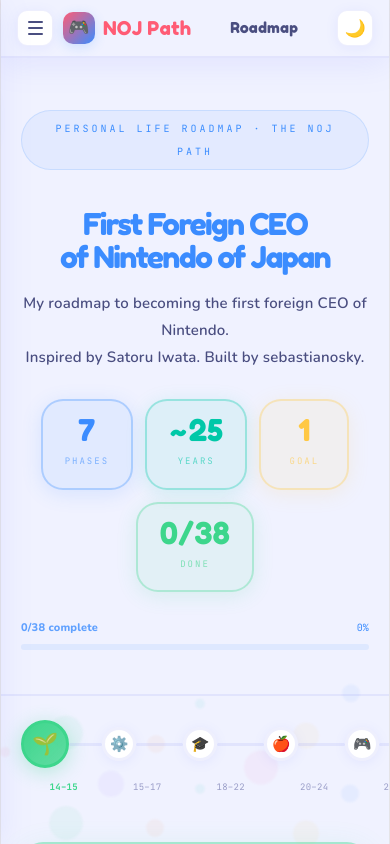
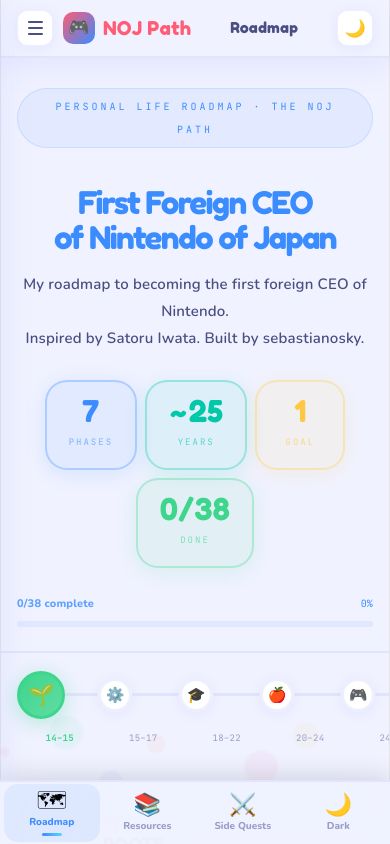
Before and after one commit to slclvx/noj-roadmap, a React (Vite) app: page / in a window 390 px wide. Shown: the top 844 px of the page. Built offline with nearby package versions, Linux system fonts and the light colour scheme.

Commit message:
Update App.jsx

```diff
--- a/src/App.jsx
+++ b/src/App.jsx
@@ -318,18 +318,18 @@
   return (
     <div>
       {/* Hero */}
-      <div style={{padding:"52px 20px 44px",maxWidth:900,margin:"0 auto",textAlign:"center",borderBottom:`2px solid ${t.border}`}}>
+      <div className="noj-hero" style={{padding:"52px 20px 44px",maxWidth:900,margin:"0 auto",textAlign:"center",borderBottom:`2px solid ${t.border}`}}>
         <div style={{display:"inline-flex",marginBottom:18,padding:"6px 20px",background:`${C.blue}12`,borderRadius:99,border:`1.5px solid ${C.blue}28`}}>
           <span style={{fontFamily:"'JetBrains Mono',monospace",fontSize:10,letterSpacing:3,color:C.blue,textTransform:"uppercase"}}>Personal Life Roadmap · The NOJ Path</span>
         </div>
-        <h1 style={{fontFamily:"'Fredoka One',cursive",fontSize:"clamp(30px,6vw,64px)",lineHeight:1.1,marginBottom:16,color:dark?C.sky:C.blue}}>
+        <h1 className="noj-title" style={{fontFamily:"'Fredoka One',cursive",fontSize:"clamp(30px,6vw,64px)",lineHeight:1.1,marginBottom:16,color:dark?C.sky:C.blue}}>
           First Foreign CEO<br/>of Nintendo of Japan
         </h1>
         <p style={{fontFamily:"'Nunito',sans-serif",fontSize:15,color:t.sub,fontWeight:600,lineHeight:1.8,maxWidth:460,margin:"0 auto 28px"}}>
           My roadmap to becoming the first foreign CEO of Nintendo.<br/>
           Inspired by Satoru Iwata. Built by sebastianosky.
         </p>
-        <div style={{display:"flex",justifyContent:"center",gap:12,flexWrap:"wrap",marginBottom:24}}>
+        <div className="noj-stat-cards" style={{display:"flex",justifyContent:"center",gap:12,flexWrap:"wrap",marginBottom:24}}>
           <StatCard value="7"   label="Phases" color={C.blue}   dark={dark}/>
           <StatCard value="~25" label="Years"  color={C.teal}   dark={dark}/>
           <StatCard value="1"   label="Goal"   color={C.yellow} dark={dark}/>
@@ -342,7 +342,7 @@
       </div>
 
       {/* Timeline */}
-      <div style={{maxWidth:900,margin:"0 auto",padding:"24px 20px 0",overflowX:"auto"}}>
+      <div className="noj-timeline" style={{maxWidth:900,margin:"0 auto",padding:"24px 20px 0",overflowX:"auto"}}>
         <div style={{display:"flex",alignItems:"center",minWidth:520}}>
           {PHASES.map((p,i)=>(
             <div key={p.id} style={{display:"flex",alignItems:"center",flex:i<PHASES.length-1?1:0}}>
@@ -702,14 +702,40 @@
         html,body{background:${t.bg};margin:0;padding:0;}
         @keyframes fadeSlide{from{opacity:0;transform:translateY(10px);}to{opacity:1;transform:translateY(0);}}
         @keyframes floatDot{0%,100%{transform:translateY(0);}50%{transform:translateY(-14px);}}
-        button{font-family:inherit;outline:none;}
+        @keyframes popIn{from{opacity:0;transform:scale(0.9);}to{opacity:1;transform:scale(1);}}
+        button{font-family:inherit;outline:none;-webkit-tap-highlight-color:transparent;}
         input,textarea{outline:none;font-family:inherit;}
         ::-webkit-scrollbar{width:5px;height:5px;}
         ::-webkit-scrollbar-track{background:transparent;}
         ::-webkit-scrollbar-thumb{background:${dark?"#2a3060":"#c0c8f0"};border-radius:99px;}
+
+        /* ── Mobile bottom nav ── */
+        .noj-bottom-nav{display:none;}
+        @media(max-width:640px){
+          .noj-bottom-nav{
+            display:flex;position:fixed;bottom:0;left:0;right:0;z-index:200;
+            background:${t.nav};backdrop-filter:blur(24px) saturate(1.8);
+            border-top:2px solid ${t.border};height:64px;
+            align-items:center;justify-content:space-around;padding:0 4px;
+            box-shadow:0 -4px 24px rgba(0,0,0,0.12);
+          }
+          .noj-page-wrap{padding-bottom:72px;}
+          .noj-hero{padding:30px 16px 24px!important;}
+          .noj-stat-cards{gap:8px!important;}
+          .noj-stat-card{padding:10px 14px!important;min-width:72px!important;}
+          .noj-phase-btn{padding:13px 14px!important;gap:10px!important;}
+          .noj-phase-num{font-size:20px!important;min-width:36px!important;}
+          .noj-quest-grid{grid-template-columns:1fr!important;}
+          .noj-filter{padding:14px 16px 6px!important;}
+          .noj-timeline{padding:18px 16px 0!important;}
+          .noj-book-row{flex-direction:column;gap:8px!important;}
+          .noj-sidebar{width:240px!important;}
+          .noj-title{font-size:clamp(26px,8vw,52px)!important;}
+          .noj-h2{font-size:clamp(22px,7vw,40px)!important;}
+        }
       `}</style>
 
-      {/* Floating background dots */}
+      {/* Floating bg dots */}
       <div style={{position:"fixed",inset:0,pointerEvents:"none",zIndex:0,overflow:"hidden"}}>
         {BG_DOTS.map((d,i)=>(
           <div key={i} style={{position:"absolute",left:`${d.x}%`,top:`${d.y}%`,width:d.size,height:d.size,borderRadius:"50%",background:d.color,opacity:dark?0.04:0.06,animation:`floatDot ${d.dur}s ease-in-out infinite`,animationDelay:`${d.delay}s`,filter:"blur(1px)"}}/>
@@ -717,29 +743,27 @@
       </div>
 
       {/* Sidebar overlay */}
-      {sidebar&&<div onClick={()=>setSidebar(false)} style={{position:"fixed",inset:0,zIndex:150,background:"rgba(0,0,0,0.35)",backdropFilter:"blur(4px)"}}/>}
+      {sidebar&&<div onClick={()=>setSidebar(false)} style={{position:"fixed",inset:0,zIndex:150,background:"rgba(0,0,0,0.4)",backdropFilter:"blur(4px)"}}/>}
 
       {/* Sidebar */}
-      <div style={{position:"fixed",top:0,left:0,bottom:0,width:256,zIndex:160,background:t.nav,backdropFilter:"blur(24px) saturate(1.8)",borderRight:`2px solid ${t.border}`,boxShadow:t.shadow,transform:sidebar?"translateX(0)":"translateX(-100%)",transition:"transform 0.28s cubic-bezier(0.34,1.1,0.64,1)",display:"flex",flexDirection:"column"}}>
+      <div className="noj-sidebar" style={{position:"fixed",top:0,left:0,bottom:0,width:256,zIndex:160,background:t.nav,backdropFilter:"blur(24px) saturate(1.8)",borderRight:`2px solid ${t.border}`,boxShadow:t.shadow,transform:sidebar?"translateX(0)":"translateX(-100%)",transition:"transform 0.28s cubic-bezier(0.34,1.1,0.64,1)",display:"flex",flexDirection:"column"}}>
         <div style={{padding:"22px 20px 16px",borderBottom:`1.5px solid ${t.border}`,display:"flex",alignItems:"center",justifyContent:"space-between"}}>
           <div style={{display:"flex",alignItems:"center",gap:10}}>
-            <div style={{width:34,height:34,borderRadius:12,background:`linear-gradient(135deg,${C.red},${C.blue})`,display:"flex",alignItems:"center",justifyContent:"center",fontSize:18,boxShadow:`0 3px 14px ${C.blue}44`}}>🎮</div>
+            <div style={{width:34,height:34,borderRadius:12,background:`linear-gradient(135deg,${C.red},${C.blue})`,display:"flex",alignItems:"center",justifyContent:"center",fontSize:18}}>🎮</div>
             <span style={{fontFamily:"'Fredoka One',cursive",fontSize:20,color:C.red}}>NOJ Path</span>
           </div>
-          <button onClick={()=>setSidebar(false)} style={{background:"none",border:"none",cursor:"pointer",fontSize:22,color:t.mute,lineHeight:1}}>✕</button>
+          <button onClick={()=>setSidebar(false)} style={{background:"none",border:"none",cursor:"pointer",fontSize:22,color:t.mute}}>✕</button>
         </div>
-
         <div style={{flex:1,padding:"14px 12px",display:"flex",flexDirection:"column",gap:4}}>
           {NAV_TABS.map(tab=>{
             const active=page===tab.id;
-            return (
-              <button key={tab.id} onClick={()=>navigate(tab.id)} style={{display:"flex",alignItems:"center",gap:12,padding:"12px 16px",borderRadius:16,border:"none",cursor:"pointer",background:active?`linear-gradient(135deg,${C.blue},${C.sky})`:t.pill,color:active?"#fff":t.sub,fontFamily:"'Nunito',sans-serif",fontSize:14,fontWeight:800,textAlign:"left",transition:"all 0.2s cubic-bezier(0.34,1.2,0.64,1)",transform:active?"scale(1.02)":"scale(1)",boxShadow:active?`0 4px 16px ${C.blue}44`:"none"}}>
+            return(
+              <button key={tab.id} onClick={()=>navigate(tab.id)} style={{display:"flex",alignItems:"center",gap:12,padding:"12px 16px",borderRadius:16,border:"none",cursor:"pointer",background:active?`linear-gradient(135deg,${C.blue},${C.sky})`:t.pill,color:active?"#fff":t.sub,fontFamily:"'Nunito',sans-serif",fontSize:14,fontWeight:800,textAlign:"left",transition:"all 0.2s",boxShadow:active?`0 4px 16px ${C.blue}44`:"none"}}>
                 <span style={{fontSize:20}}>{tab.emoji}</span>{tab.label}
               </button>
             );
           })}
         </div>
-
         <div style={{padding:"16px 12px",borderTop:`1.5px solid ${t.border}`}}>
           <button onClick={()=>setDark(d=>!d)} style={{width:"100%",display:"flex",alignItems:"center",gap:12,padding:"11px 16px",borderRadius:16,border:`1.5px solid ${t.border}`,background:"transparent",color:t.sub,cursor:"pointer",fontFamily:"'Nunito',sans-serif",fontSize:13,fontWeight:800}}>
             {dark?"☀️ Light Mode":"🌙 Dark Mode"}
@@ -754,26 +778,42 @@
             {[0,1,2].map(i=><div key={i} style={{width:15,height:2,borderRadius:99,background:t.sub}}/>)}
           </button>
           <div style={{display:"flex",alignItems:"center",gap:8}}>
-            <div style={{width:32,height:32,borderRadius:10,background:`linear-gradient(135deg,${C.red},${C.blue})`,display:"flex",alignItems:"center",justifyContent:"center",fontSize:17,boxShadow:`0 3px 12px ${C.blue}33`}}>🎮</div>
+            <div style={{width:32,height:32,borderRadius:10,background:`linear-gradient(135deg,${C.red},${C.blue})`,display:"flex",alignItems:"center",justifyContent:"center",fontSize:17}}>🎮</div>
             <span style={{fontFamily:"'Fredoka One',cursive",fontSize:19,color:C.red}}>NOJ Path</span>
           </div>
         </div>
-
         <div style={{fontFamily:"'Fredoka One',cursive",fontSize:15,color:t.sub,flex:1,textAlign:"center"}}>
           {NAV_TABS.find(tab=>tab.id===page)?.label}
         </div>
-
         <button onClick={()=>setDark(d=>!d)} style={{width:36,height:36,borderRadius:10,border:`1.5px solid ${t.border}`,background:t.card,cursor:"pointer",display:"flex",alignItems:"center",justifyContent:"center",fontSize:17,boxShadow:t.shadowS}}>
           {dark?"☀️":"🌙"}
         </button>
       </nav>
 
-      {/* Page */}
-      <div key={page} style={{position:"relative",zIndex:1,animation:"fadeSlide 0.3s ease"}}>
-        {page==="roadmap"    && <RoadmapPage    dark={dark}/>}
-        {page==="resources"  && <ResourcesPage  dark={dark}/>}
-        {page==="quests"     && <SideQuestsPage dark={dark}/>}
+      {/* Page content */}
+      <div className="noj-page-wrap" key={page} style={{position:"relative",zIndex:1,animation:"fadeSlide 0.3s ease"}}>
+        {page==="roadmap"   && <RoadmapPage    dark={dark}/>}
+        {page==="resources" && <ResourcesPage  dark={dark}/>}
+        {page==="quests"    && <SideQuestsPage dark={dark}/>}
       </div>
+
+      {/* Mobile bottom nav bar */}
+      <nav className="noj-bottom-nav">
+        {NAV_TABS.map(tab=>{
+          const active=page===tab.id;
+          return(
+            <button key={tab.id} onClick={()=>navigate(tab.id)} style={{flex:1,display:"flex",flexDirection:"column",alignItems:"center",justifyContent:"center",gap:3,padding:"6px 4px",borderRadius:14,border:"none",cursor:"pointer",background:active?`${C.blue}18`:"transparent",transition:"all 0.2s"}}>
+              <span style={{fontSize:22,lineHeight:1}}>{tab.emoji}</span>
+              <span style={{fontFamily:"'Nunito',sans-serif",fontSize:10,fontWeight:800,color:active?C.blue:t.mute}}>{tab.label}</span>
+              {active&&<div style={{width:20,height:3,borderRadius:99,background:`linear-gradient(90deg,${C.blue},${C.sky})`,marginTop:1}}/>}
+            </button>
+          );
+        })}
+        <button onClick={()=>setDark(d=>!d)} style={{flex:1,display:"flex",flexDirection:"column",alignItems:"center",justifyContent:"center",gap:3,padding:"6px 4px",borderRadius:14,border:"none",cursor:"pointer",background:"transparent"}}>
+          <span style={{fontSize:22,lineHeight:1}}>{dark?"☀️":"🌙"}</span>
+          <span style={{fontFamily:"'Nunito',sans-serif",fontSize:10,fontWeight:800,color:t.mute}}>{dark?"Light":"Dark"}</span>
+        </button>
+      </nav>
     </div>
   );
 }
```
